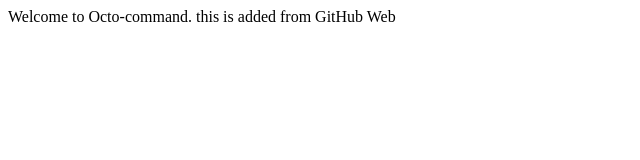
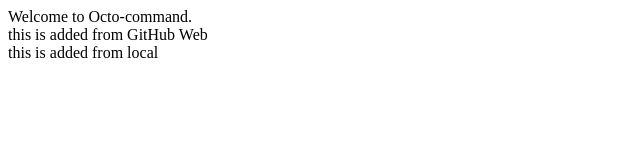
Before and after one commit to kashifuddinkhan/octo-command, a plain HTML site: page index.html in a window 1280 px wide. Shown: the whole page, without its empty margins (0-640 px from the left). Drawn offline with Linux system fonts and the light colour scheme.

Commit message:
only commiting line with local
Commiting one line

```diff
--- a/index.html
+++ b/index.html
@@ -1,4 +1,5 @@
 <html>
-Welcome to Octo-command.
-  this is added from GitHub Web
+Welcome to Octo-command. </br>
+this is added from GitHub Web </br>
+this is added from local </br>
 </html>
```
